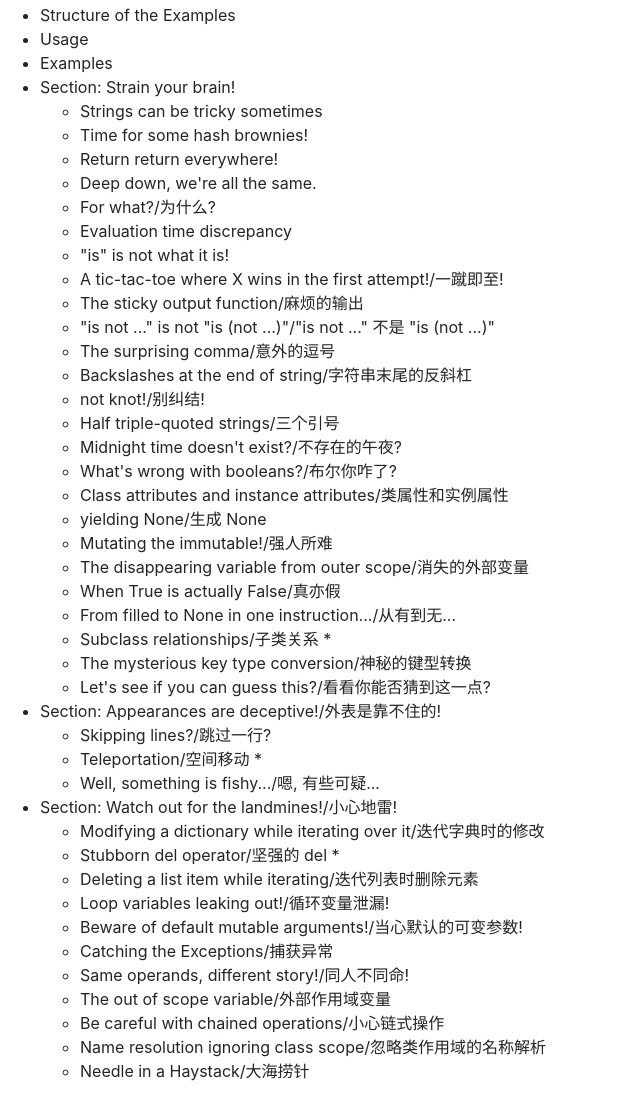
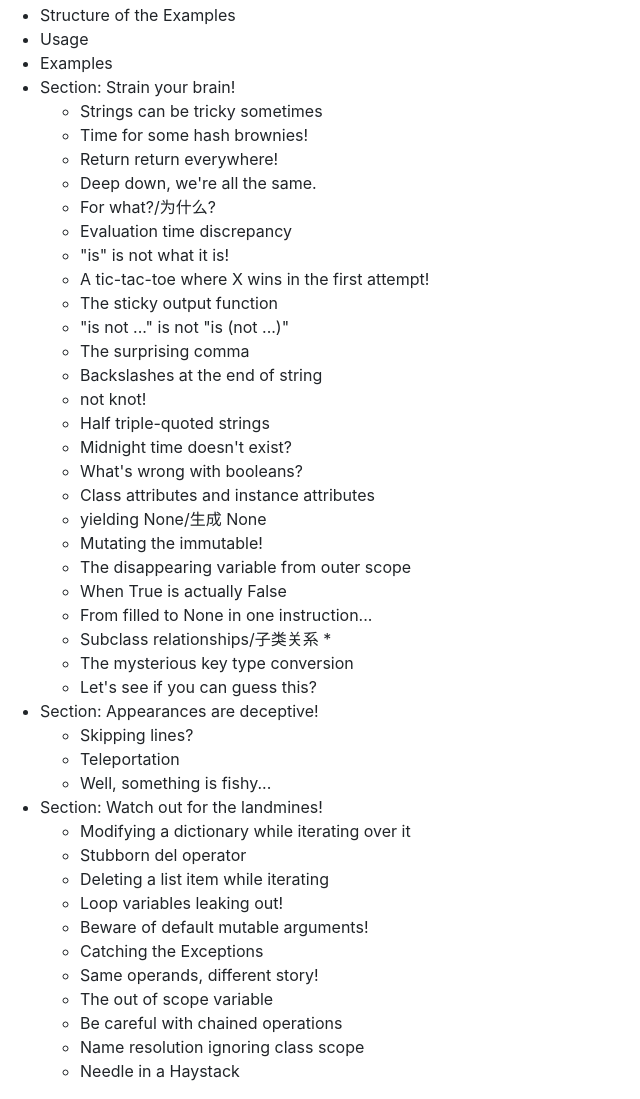
Before and after one commit to 18-2-SKKU-OSS/2018-2-OSS-E1, a plain HTML site: page HTML_CODE/index.html in a window 1280 px wide. Shown: the part 109-1208 px from the top of the page, without its empty margins (0-640 px from the left). Drawn offline with nearby package versions, Linux system fonts and the light colour scheme.

Commit message:
Table of Content

```diff
--- a/HTML_CODE/index.html
+++ b/HTML_CODE/index.html
@@ -30,45 +30,45 @@
 			<li>For what?/为什么?</li>
 			<li>Evaluation time discrepancy</li>
 			<li>"is" is not what it is!</li>
-			<li>A tic-tac-toe where X wins in the first attempt!/一蹴即至!</li>
-			<li>The sticky output function/麻烦的输出</li>
-			<li>"is not ..." is not "is (not ...)"/"is not ..." 不是 "is (not ...)"</li>
-			<li>The surprising comma/意外的逗号</li>
-			<li>Backslashes at the end of string/字符串末尾的反斜杠</li>
-			<li>not knot!/别纠结!</li>
-			<li>Half triple-quoted strings/三个引号</li>
-			<li>Midnight time doesn't exist?/不存在的午夜?</li>
-			<li>What's wrong with booleans?/布尔你咋了?</li>
-			<li>Class attributes and instance attributes/类属性和实例属性</li>
+			<li>A tic-tac-toe where X wins in the first attempt!</li>
+			<li>The sticky output function</li>
+			<li>"is not ..." is not "is (not ...)"</li>
+			<li>The surprising comma</li>
+			<li>Backslashes at the end of string</li>
+			<li>not knot!</li>
+			<li>Half triple-quoted strings</li>
+			<li>Midnight time doesn't exist?</li>
+			<li>What's wrong with booleans?</li>
+			<li>Class attributes and instance attributes</li>
 			<li>yielding None/生成 None</li>
-			<li>Mutating the immutable!/强人所难</li>
-			<li>The disappearing variable from outer scope/消失的外部变量</li>
-			<li>When True is actually False/真亦假</li>
-			<li>From filled to None in one instruction.../从有到无...</li>
+			<li>Mutating the immutable!</li>
+			<li>The disappearing variable from outer scope</li>
+			<li>When True is actually False</li>
+			<li>From filled to None in one instruction...</li>
 			<li>Subclass relationships/子类关系 *</li>
-			<li>The mysterious key type conversion/神秘的键型转换</li>
-			<li>Let's see if you can guess this?/看看你能否猜到这一点?</li>
+			<li>The mysterious key type conversion</li>
+			<li>Let's see if you can guess this?</li>
 		</ul>
-		<li>Section: Appearances are deceptive!/外表是靠不住的!</li>
+		<li>Section: Appearances are deceptive!</li>
 		<ul>
-			<li>Skipping lines?/跳过一行?</li>
-			<li>Teleportation/空间移动 *</li>
-			<li>Well, something is fishy.../嗯, 有些可疑...</li>
+			<li>Skipping lines?</li>
+			<li>Teleportation</li>
+			<li>Well, something is fishy...</li>
 		</ul>
 
-		<li>Section: Watch out for the landmines!/小心地雷!</li>
+		<li>Section: Watch out for the landmines!</li>
 		<ul>
-			<li>Modifying a dictionary while iterating over it/迭代字典时的修改</li>
-			<li>Stubborn del operator/坚强的 del *</li>
-			<li>Deleting a list item while iterating/迭代列表时删除元素</li>
-			<li>Loop variables leaking out!/循环变量泄漏!</li>
-			<li>Beware of default mutable arguments!/当心默认的可变参数!</li>
-			<li>Catching the Exceptions/捕获异常</li>
-			<li>Same operands, different story!/同人不同命!</li>
-			<li>The out of scope variable/外部作用域变量</li>
-			<li>Be careful with chained operations/小心链式操作</li>
-			<li>Name resolution ignoring class scope/忽略类作用域的名称解析</li>
-			<li>Needle in a Haystack/大海捞针</li>
+			<li>Modifying a dictionary while iterating over it</li>
+			<li>Stubborn del operator</li>
+			<li>Deleting a list item while iterating</li>
+			<li>Loop variables leaking out!</li>
+			<li>Beware of default mutable arguments!</li>
+			<li>Catching the Exceptions</li>
+			<li>Same operands, different story!</li>
+			<li>The out of scope variable</li>
+			<li>Be careful with chained operations</li>
+			<li>Name resolution ignoring class scope</li>
+			<li>Needle in a Haystack</li>
 		</ul>
 	</ul>
 </body>
```
